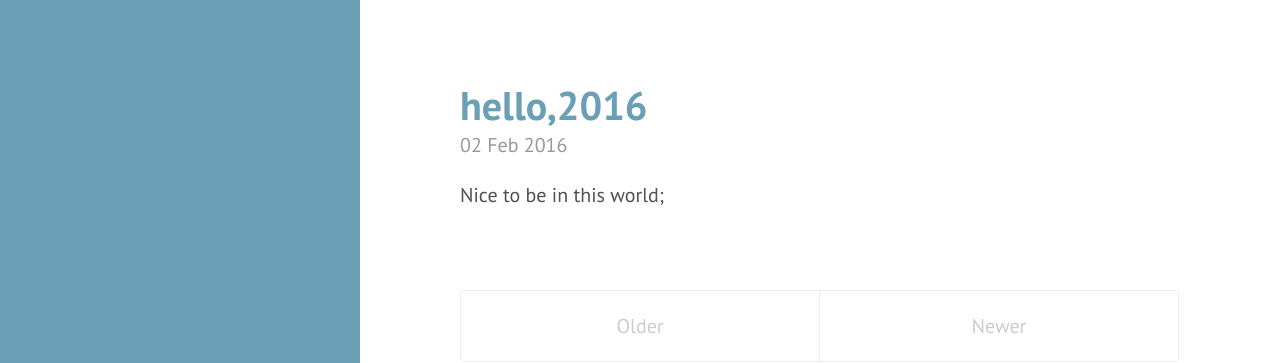
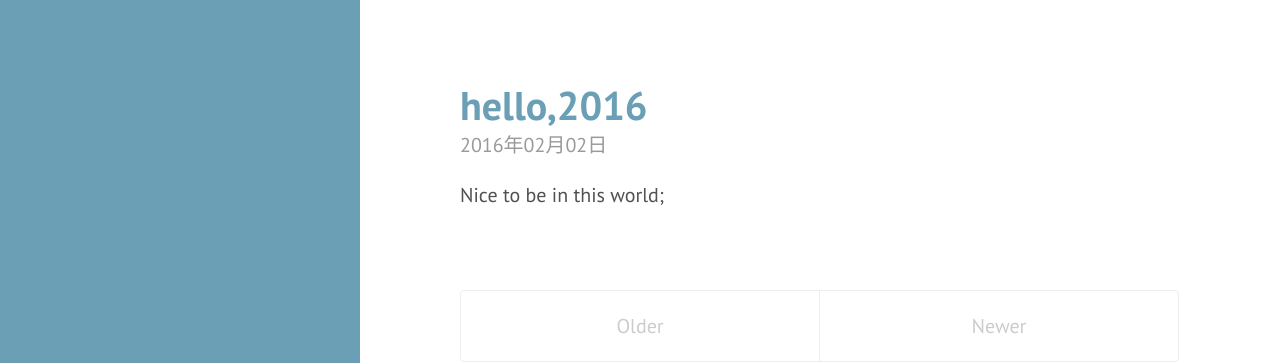
Before and after one commit to liues1992/liues1992.github.io, a Jekyll site: the page built from index.html, in a window 1280 px wide. Shown: the top 363 px of the page. Built offline with Jekyll 4.4.1, drawn with Linux system fonts in a browser that asks for light colours; Markdown is read by kramdown in place of the engine named in the settings; the list of posts is cut into pages by our own code.

Commit message:
update date

```diff
--- a/index.html
+++ b/index.html
@@ -12,7 +12,7 @@ title: Home
       </a>
     </h1>
 
-    <span class="post-date">{{ post.date | date_to_string }}</span>
+    <span class="post-date">{{ post.date | date: "%Y年%m月%d日" }}</span>
 
     {{ post.excerpt }}
   </div>
```
